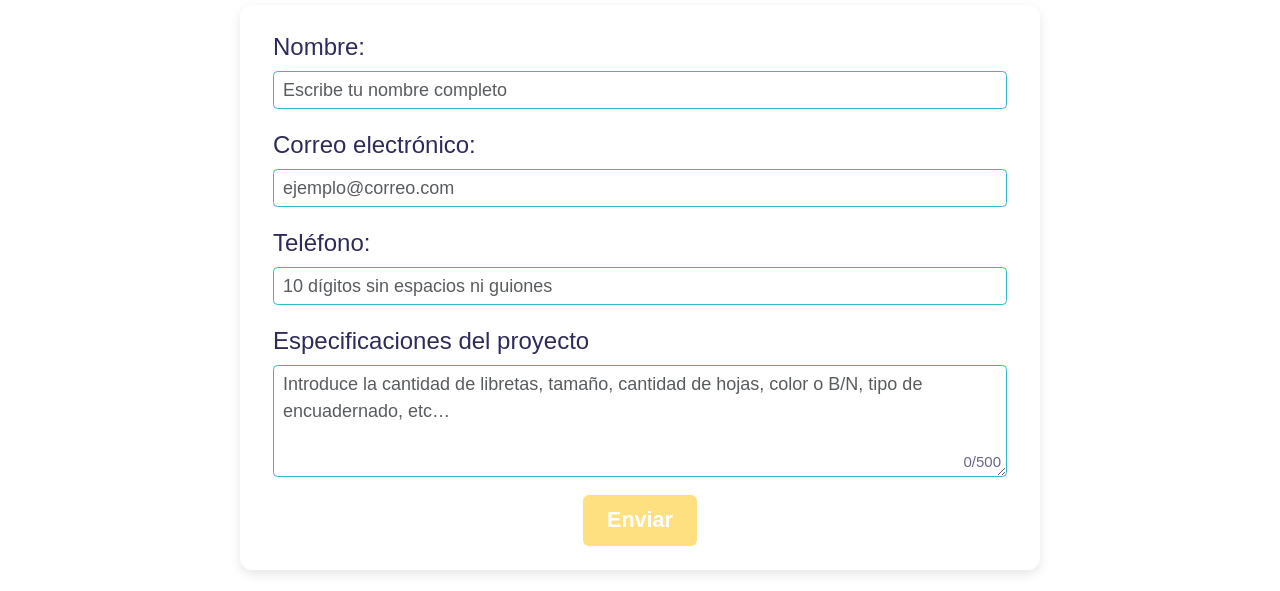
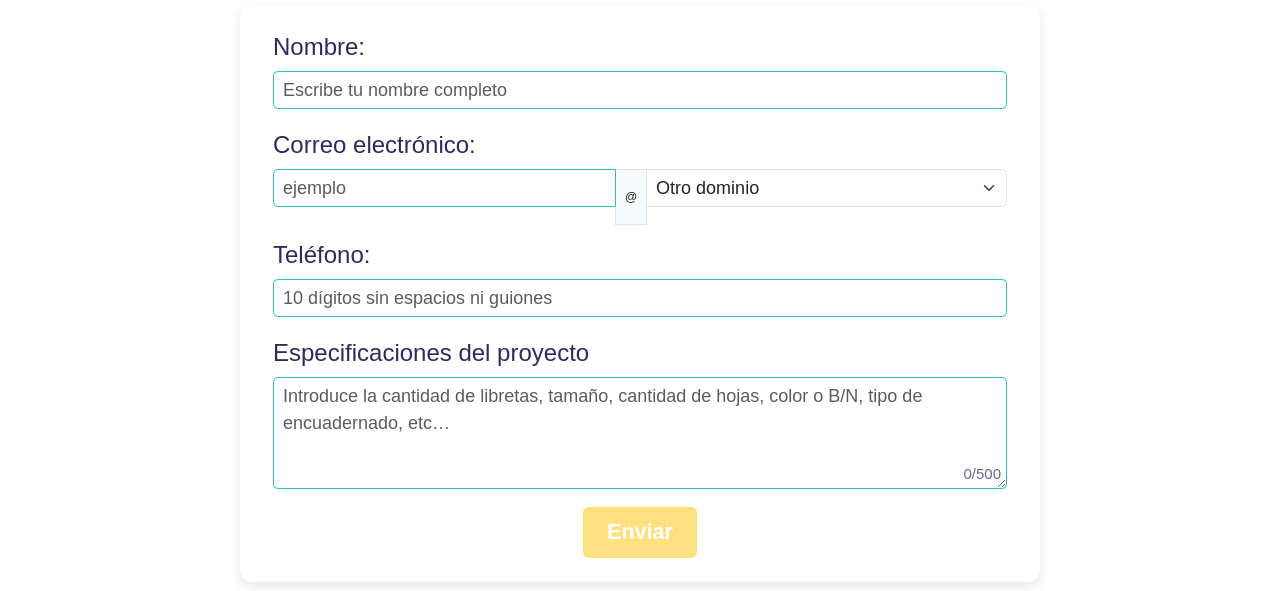
Before and after one commit to echdra94/PROYECTO-INTEGRADOR-E-COMMERCE-Libre-Tita-s-, a plain HTML site: page paginaDeContacto.html in a window 1280 px wide. Shown: the part 205-796 px from the top of the page. Drawn offline with nearby package versions, Linux system fonts and the light colour scheme.

Commit message:
Nombre, correo y telefono mejorados

```diff
--- a/paginaDeContacto.html
+++ b/paginaDeContacto.html
@@ -32,13 +32,32 @@
         </div>
         <div class="mb-3">
           <label for="txtEmpresa" class="form-label">Nombre:</label>
-        <input type="text" class="form-control" name="txtEmpresa" id="txtEmpresa" placeholder="Escribe tu nombre completo" maxlength="30">
+          <input type="text" class="form-control" name="txtEmpresa" id="txtEmpresa"
+            placeholder="Escribe tu nombre completo" maxlength="70">
         </div>
+
+        <!-- <div class="mb-3">
+        <label for="iptCorreo1" class="form-label">Correo electrónico:</label>
+        <input type="email" class="form-control" name="iptCorreo1" id="iptCorreo1" placeholder="ejemplo@correo.com" maxlength="65">
+      </div> -->
 
         <div class="mb-3">
           <label for="iptCorreo1" class="form-label">Correo electrónico:</label>
-        <input type="email" class="form-control" name="iptCorreo1" id="iptCorreo1" placeholder="ejemplo@correo.com" maxlength="30">
+          <div class="input-group">
+            <!-- Input para la parte antes del @ -->
+            <input type="text" class="form-control" name="iptCorreo1" id="iptCorreo1" placeholder="ejemplo" maxlength="65" required pattern="[a-z0-9._%+-]+"
+              title="Solo minúsculas, números, puntos y guiones">
+            <span class="input-group-text">@</span>
+            <!-- Select para elegir el dominio -->
+            <select id="selectDominio" class="form-select" required>
+              <option value="">Otro dominio</option>
+              <option value="gmail.com">gmail.com</option>
+              <option value="outlook.com">outlook.com</option>
+              <option value="hotmail.com">hotmail.com</option>
+            </select>
           </div>
+        </div>
+
 
         <div class="mb-3">
           <label for="txtTelefono1" class="form-label">Teléfono:</label>
```
Lines whose indentation alone changed are shown as unchanged.
